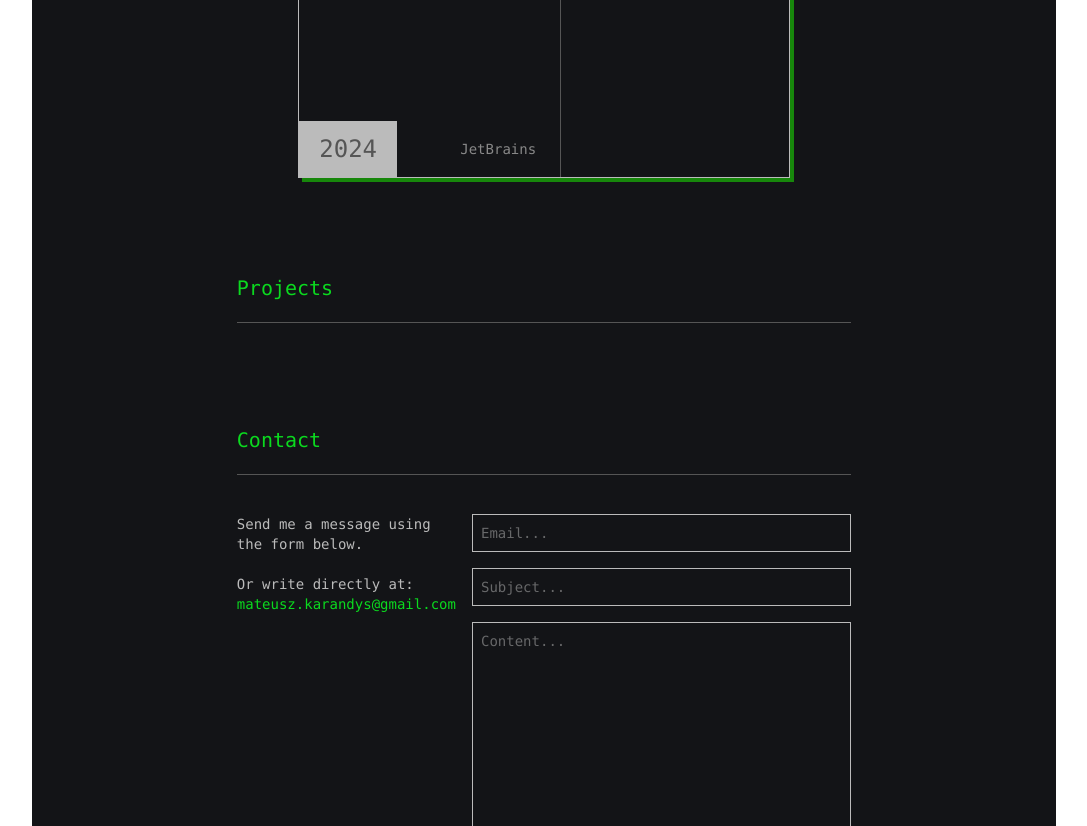
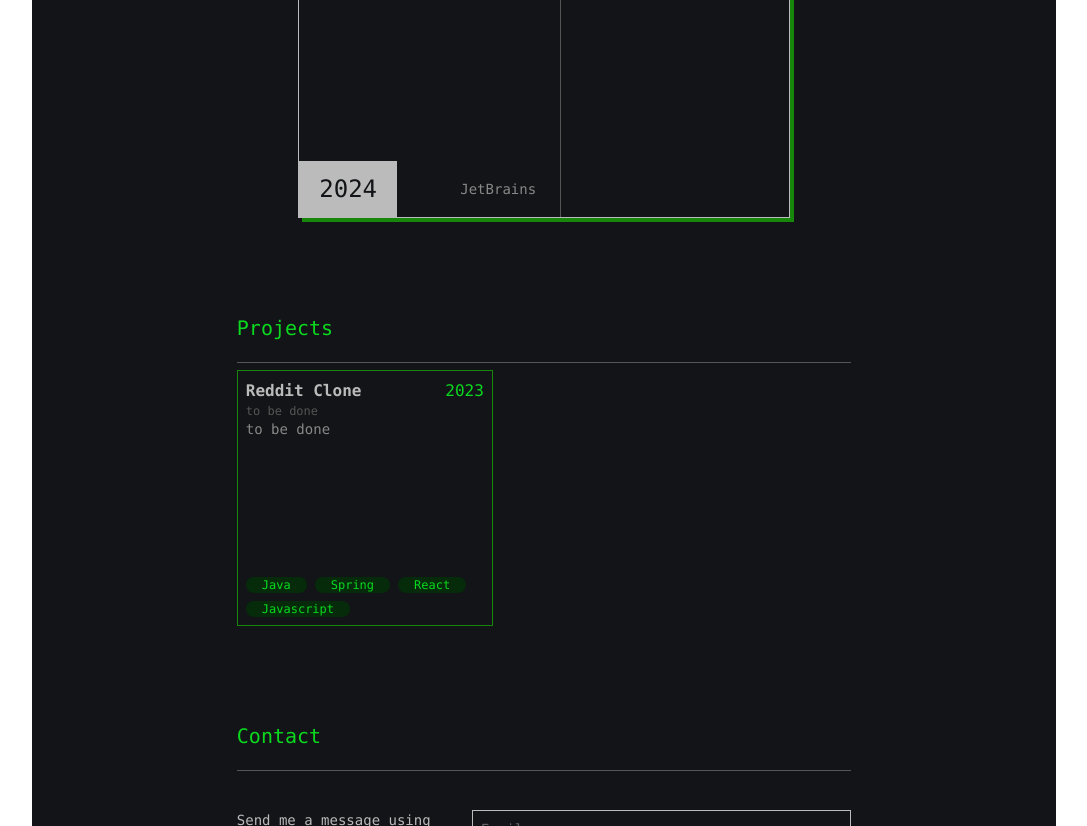
Before and after one commit to vecel/vecel.github.io, a React (Vite) app: page / in a window 1280 px wide. Shown: the part 1260-2086 px from the top of the page, without its empty margins (96-1183 px from the left). Built offline with nearby package versions, Linux system fonts and the light colour scheme.

Commit message:
Add ProjectCard

```diff
--- a/src/App.tsx
+++ b/src/App.tsx
@@ -8,20 +8,22 @@ import Section from "./components/Section"
 import TechItem from "./components/TechItem"
 import Separator from "./components/Separator"
 import ExperienceCard from "./components/ExperienceCard"
+import TechTag from "./components/TechTag"
+import ProjectCard from "./components/ProjectCard"
 
 export default function App() {
   return (
     <>
       <Navbar />
-      <main className="ml-32 mr-32 min-h-dvh flex flex-col items-center bg-surface text-on-surface">
+      <main className="ml-32 mr-32 min-h-dvh flex flex-col items-center bg-surface text-on-surface font-mono">
         <section className="w-3/5 mt-24">
-          <h3 className="font-mono text-primary text-sm">Hello, my name is</h3>
+          <h3 className="text-primary text-sm">Hello, my name is</h3>
           <h1 className="text-5xl text-on-surface-light">Mateusz Karandys</h1>
           <h2 className="text-on-surface-variant text-xl">I'm a software developer.</h2>
           <Separator className="h-4" />
           <p className="text-sm">Lorem Ipsum is simply dummy text of the printing and typesetting industry. Lorem Ipsum has been the industry's standard dummy text ever since the 1500s, when an unknown printer took a galley of type and scrambled it to make a type specimen book. It has survived not only five centuries, but also the leap into electronic typesetting, remaining essentially unchanged. It was popularised in the 1960s with the release of Letraset sheets containing Lorem Ipsum passages, and more recently with desktop publishing software like Aldus PageMaker including versions of Lorem Ipsum.</p>
           <Separator className="h-4" />
-          <div className="p-3 pl-6 pr-6 w-fit border border-secondary rounded-xl text-primary font-mono cursor-pointer">Let's start</div>
+          <div className="p-3 pl-6 pr-6 w-fit border border-secondary rounded-xl text-primary  cursor-pointer">Let's start</div>
         </section>
         <Separator />
         <Section id="about" title="About Me">
@@ -29,7 +31,7 @@ export default function App() {
         </Section>
         <Separator />
         <Section id="technologies" title="My Tech Stack">
-          <div className="flex justify-around flex-wrap text-primary font-mono">
+          <div className="flex justify-around flex-wrap text-primary">
             <TechItem title="Java" icon={FaJava} />
             <TechItem title="Spring" icon={SiSpring} />
             <TechItem title="Html" icon={SiHtml5} />
@@ -57,12 +59,20 @@ export default function App() {
         </Section>
         <Separator />
         <Section id="projects" title="Projects">
-
+          <div>
+            <ProjectCard
+              title="Reddit Clone"
+              time="2023"
+              link="to be done"
+              description="to be done"
+              tags={["Java", "Spring", "React", "Javascript"]}
+            />
+          </div>
         </Section>
         <Separator />
         <Section id="contact" title="Contact">
           <Separator className="h-8" />
-          <div className="flex h-100 font-mono text-sm">
+          <div className="flex h-100 text-sm">
             <p className="flex-2">
               Send me a message using the form below.
               <br />
@@ -73,7 +83,6 @@ export default function App() {
             </p>
             <div className="w-4 h-full" />
             <form className="flex flex-col items-stretch flex-4 text-sm">
-              {/* <label htmlFor="email">Email:</label> */}
               <input id="email" type="email" placeholder="Email..." required className="mb-4 p-2 border focus:shadow-[4px_4px] focus:shadow-secondary" />
               <input type="text" placeholder="Subject..." required className="mb-4 p-2 border focus:shadow-[4px_4px] focus:shadow-secondary" />
               <textarea placeholder="Content..." required className="flex-1 mb-4 p-2 border focus:shadow-[4px_4px] focus:shadow-secondary" />
--- a/src/components/ExperienceCard.tsx
+++ b/src/components/ExperienceCard.tsx
@@ -15,17 +15,17 @@ export default function ExperienceCard({ title, description, years, achievements
     let counter = 1
 
     return (
-        <div className="w-4/5 h-90 flex border font-mono shadow-[4px_4px] shadow-secondary">
+        <div className="w-4/5 h-90 flex border shadow-[4px_4px] shadow-secondary">
             <div className="relative flex-4">
               <h3 className="pl-6 mt-3 mb-3 text-xl text-on-surface-light">
                 { title }
               </h3>
               <div className="w-32 h-0.5 bg-primary rounded-r-xs" />
-              <p className="p-2 text-sm text-on-surface-variant">
+              <p className="p-2 text-sm text-on-surface-dark">
                 { description }
               </p>
               <div className="absolute bottom-0 left-0 w-full flex">
-                <div className="p-3 pl-5 pr-5 bg-on-surface text-2xl text-on-surface-variant">
+                <div className="p-3 pl-5 pr-5 bg-on-surface text-2xl text-surface">
                     { years }
                 </div>
                 <div className="pr-6 ml-auto flex items-center text-sm font-extralight text-on-surface-dark">
--- /dev/null
+++ b/src/components/ProjectCard.tsx
@@ -0,0 +1,38 @@
+import TechTag from "./TechTag"
+
+interface ProjectCardProps {
+    title: string,
+    time: string,
+    link: string,
+    description: string,
+    tags: Array<string>
+}
+
+export default function ProjectCard({ title, time, link, description, tags }: ProjectCardProps) {
+
+    let counter = 1
+
+    return (
+        <div className="flex flex-col size-64 p-2 pb-0 text-sm border border-secondary">
+            <div className="flex text-base">
+                <span className="font-bold">
+                    { title }
+                </span>
+                <span className="ml-auto text-primary">
+                    { time }
+                </span>
+            </div>
+            <a href="#" target="_blank" className="text-xs text-on-surface-variant">
+                { link }
+            </a>
+            <p className="mb-2 text-on-surface-dark overflow-hidden flex-1">
+                { description }
+            </p>
+            <div className="flex flex-wrap mt-auto">
+                { tags.map(tag =>
+                    <TechTag key={counter++} name={tag} small={true} />
+                )}
+            </div>
+        </div>
+    )
+}
--- a/src/components/Section.tsx
+++ b/src/components/Section.tsx
@@ -8,7 +8,7 @@ interface SectionProps {
 export default function Section({ id, title, children }: PropsWithChildren<SectionProps>) {
     return (
         <section id={id} className="w-3/5">
-            <h2 className="text-xl text-primary font-mono after:inline-block after:h-[1px] after:w-full after:bg-on-surface-variant">{ title }</h2>
+            <h2 className="text-xl text-primary after:inline-block after:h-[1px] after:w-full after:bg-on-surface-variant">{ title }</h2>
             { children }
         </section>
     )
--- a/src/components/TechTag.tsx
+++ b/src/components/TechTag.tsx
@@ -1,10 +1,11 @@
 interface TechTagProps {
     name: string
+    small?: boolean
 }
 
-export default function TechTag({ name }: TechTagProps) {
+export default function TechTag({ name, small = false }: TechTagProps) {
     return (
-        <div className="w-fit pl-4 pr-4 mr-2 mb-2 text-sm bg-secondary-container text-primary rounded-2xl">
+        <div className={ `${ small ? 'text-xs' : 'text-sm' } w-fit pl-4 pr-4 mr-2 mb-2 bg-secondary-container text-primary rounded-2xl` }>
             { name }
         </div>
     )
```
